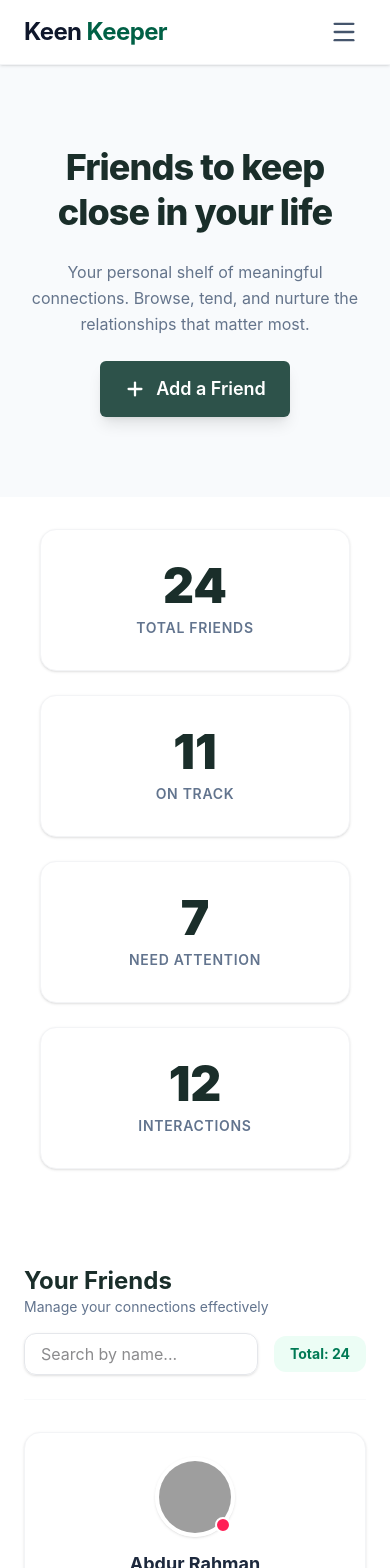
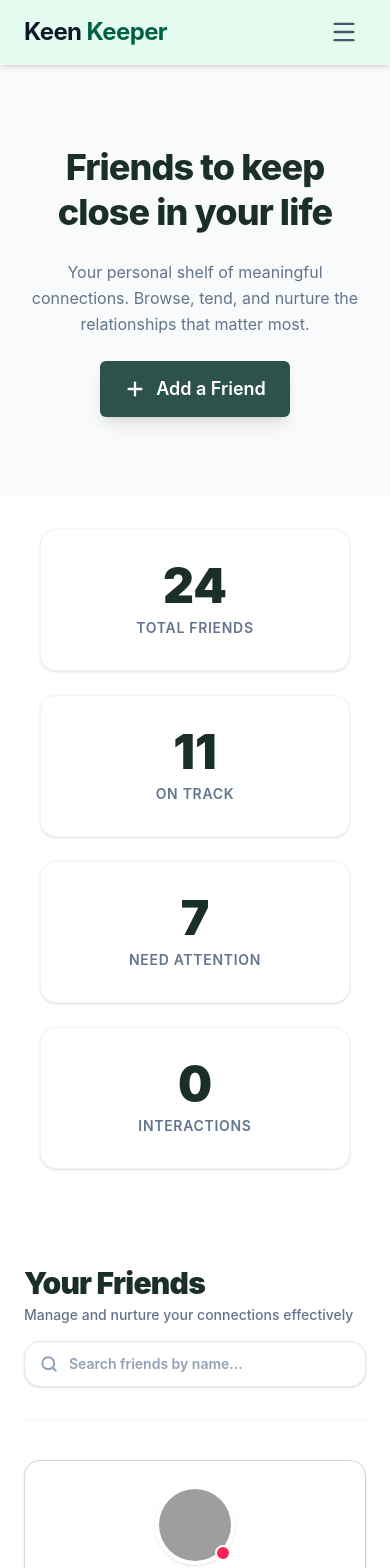
Before and after one commit to moheuddinalusama/Keen-Keeper, a React (Vite) app: page / in a window 390 px wide. Shown: the top 1568 px of the page. Built offline with nearby package versions, Linux system fonts and the light colour scheme; grey boxes are pictures that could not be loaded.

Commit message:
enhance UI/UX with professional typography, glassmorphism navbar, and refined footer

```diff
--- a/src/components/Footer.jsx
+++ b/src/components/Footer.jsx
@@ -35,7 +35,16 @@ const Footer = () => {
         </div>
         <div className="w-full border-t border-emerald-800/50 pt-8 flex flex-col md:flex-row justify-between items-center text-sm text-emerald-100/50 gap-4">
           <p>© 2026 KeenKeeper. All rights reserved.</p>
-          <p>moheuddim alusama</p>
+
+
+
+<p className="max-w-xl text-emerald-200 text-sm md:text-base leading-relaxed mb-10">
+            Designed and Developed by <span className="text-white font-bold">Moheuddin Al Usama</span>
+
+          </p>
+
+
+
           <div className="flex gap-6">
             <a href="#" className="hover:text-white transition-colors">Privacy Policy</a>
             <a href="#" className="hover:text-white transition-colors">Terms of Service</a>
--- a/src/components/FriendCard.jsx
+++ b/src/components/FriendCard.jsx
@@ -14,7 +14,7 @@ const FriendCard = ({ friend }) => {
   return (
 
     <Link to={`/friend/${friend.id}`} className="block h-full group">
-      <div className="bg-white p-6 rounded-2xl border border-gray-100 shadow-sm hover:shadow-md hover:border-emerald-100 transition-all h-full flex flex-col items-center text-center">
+      <div className="bg-white p-6 rounded-2xl border border-gray-300 shadow-sm hover:shadow-md hover:border-emerald-100 transition-all h-full flex flex-col items-center text-center">
 
         <div className="relative mb-4">
           <img
--- a/src/components/Navbar.jsx
+++ b/src/components/Navbar.jsx
@@ -12,7 +12,7 @@ const Navbar = () => {
   ];
 
   return (
-    <nav className="bg-white border-b border-gray-100 shadow-sm sticky top-0 z-50">
+    <nav className="bg-emerald-100/60 backdrop-blur-md border-b border-gray-100 shadow-md sticky top-0 z-50">
       <div className="mx-auto px-6 lg:px-8">
         <div className="flex justify-between h-16 items-center">
 
--- a/src/pages/Home.jsx
+++ b/src/pages/Home.jsx
@@ -5,13 +5,34 @@ import StatsCards from '../components/StatsCards';
 import FriendCard from '../components/FriendCard';
 import Footer from '../components/Footer';
 
+
+const SearchIcon = ({ size = 20 }) => (
+  <svg
+    xmlns="http://www.w3.org/2000/svg"
+    width={size}
+    height={size}
+    viewBox="0 0 24 24"
+    fill="none"
+    stroke="currentColor"
+    strokeWidth="2.5"
+    strokeLinecap="round"
+    strokeLinejoin="round"
+    className="lucide lucide-search"
+  >
+    <circle cx="11" cy="11" r="8" />
+    <path d="m21 21-4.3-4.3" />
+  </svg>
+);
+
 const Home = () => {
   const [friends, setFriends] = useState([]);
   const [filteredFriends, setFilteredFriends] = useState([]);
   const [loading, setLoading] = useState(true);
   const [searchTerm, setSearchTerm] = useState('');
+  const [interactionCount, setInteractionCount] = useState(0);
 
   useEffect(() => {
+
     fetch('/friends.json')
       .then((res) => {
         if (!res.ok) throw new Error('Network response was not ok');
@@ -23,9 +44,13 @@ const Home = () => {
         setLoading(false);
       })
       .catch((err) => {
-        console.error("ডাটা লোড করতে সমস্যা হয়েছে:", err);
+        console.error("data load probleme", err);
         setLoading(false);
       });
+
+
+    const savedTimeline = JSON.parse(localStorage.getItem('global_timeline')) || [];
+    setInteractionCount(savedTimeline.length);
   }, []);
 
 
@@ -40,54 +65,75 @@ const Home = () => {
     total: friends.length,
     onTrack: friends.filter(f => f.status === 'on-track').length,
     needAttention: friends.filter(f => f.status === 'overdue').length,
-    interactions: 12
+    interactions: interactionCount
   };
 
   return (
-    <div className="min-h-screen bg-white flex flex-col">
+    <div className="min-h-screen bg-white flex flex-col font-sans">
       <Navbar />
 
       <main className="flex-grow">
         <Herosection />
 
         <div className="max-w-7xl mx-auto px-6 lg:px-10 pb-20">
+
           <StatsCards statsData={stats} />
 
           <div className="mt-16">
 
-            <div className="flex flex-col md:flex-row justify-between items-start md:items-center mb-8 gap-4 border-b border-gray-50 pb-6">
+            <div className="flex flex-col md:flex-row justify-between items-start md:items-center mb-10 gap-4 border-b border-gray-100 pb-8 transition-all duration-500">
               <div>
-                <h2 className="text-2xl font-bold text-[#1a2e2a]">Your Friends</h2>
-                <p className="text-slate-500 text-sm">Manage your connections effectively</p>
+                <h2 className="text-3xl font-black text-[#1a2e2a] tracking-tight">Your Friends</h2>
+                <p className="text-slate-500 text-sm mt-1 font-medium">Manage and nurture your connections effectively</p>
               </div>
 
               <div className="flex items-center gap-4 w-full md:w-auto">
-                <input
-                  type="text"
-                  placeholder="Search by name..."
-                  className="px-4 py-2 border border-gray-200 rounded-xl focus:outline-none focus:ring-2 focus:ring-emerald-500 w-full md:w-64 shadow-sm"
-                  onChange={(e) => setSearchTerm(e.target.value)}
-                />
-                <span className="bg-emerald-50 text-emerald-700 px-4 py-2 rounded-xl text-sm font-bold whitespace-nowrap">
+
+                <div className="relative group w-full md:w-80">
+                  <div className="absolute inset-y-0 left-0 pl-4 flex items-center pointer-events-none text-slate-400 group-focus-within:text-emerald-600 transition-colors">
+                    <SearchIcon size={18} />
+                  </div>
+                  <input
+                    type="text"
+                    placeholder="Search friends by name..."
+                    className="w-full pl-11 pr-5 py-3 bg-white border border-gray-200 rounded-2xl text-sm font-semibold text-slate-700 placeholder:text-slate-400 focus:outline-none focus:ring-4 focus:ring-emerald-500/10 focus:border-emerald-500 transition-all shadow-sm hover:border-gray-300"
+                    onChange={(e) => setSearchTerm(e.target.value)}
+                  />
+                </div>
+
+
+                <div className="hidden sm:flex items-center gap-2 bg-emerald-50 text-emerald-700 px-5 py-3 rounded-2xl text-[10px] font-black uppercase tracking-widest border border-emerald-100 shadow-sm whitespace-nowrap">
+                  <span className="relative flex h-2 w-2">
+                    <span className="animate-ping absolute inline-flex h-full w-full rounded-full bg-emerald-400 opacity-75"></span>
+                    <span className="relative inline-flex rounded-full h-2 w-2 bg-emerald-500"></span>
+                  </span>
                   Total: {filteredFriends.length}
-                </span>
+                </div>
               </div>
             </div>
 
             {loading ? (
-              <div className="flex flex-col justify-center items-center py-20">
-                <div className="animate-spin rounded-full h-12 w-12 border-b-2 border-emerald-800"></div>
-                <p className="ml-4 mt-4 text-slate-500">Loading your connections...</p>
+              <div className="flex flex-col justify-center items-center py-32 transition-opacity duration-500 opacity-100">
+                <div className="animate-spin rounded-full h-14 w-14 border-t-4 border-b-4 border-emerald-800 border-t-emerald-800/10 border-b-emerald-800/10 border-l-emerald-800"></div>
+                <p className="mt-6 text-slate-400 font-bold animate-pulse tracking-wide text-sm">Loading your connections...</p>
               </div>
             ) : filteredFriends.length > 0 ? (
-              <div className="grid grid-cols-1 sm:grid-cols-2 md:grid-cols-3 lg:grid-cols-4 gap-8">
+
+              <div className="grid grid-cols-1 sm:grid-cols-2 lg:grid-cols-4 gap-8 animate-in fade-in slide-in-from-bottom-4 duration-700">
                 {filteredFriends.map((friend) => (
                   <FriendCard key={friend.id} friend={friend} />
                 ))}
               </div>
             ) : (
-              <div className="text-center py-20 bg-slate-50 rounded-3xl border border-dashed border-slate-200">
-                <p className="text-slate-400">No friends found with that name.</p>
+
+              <div className="text-center py-24 bg-slate-50 rounded-[2rem] border-2 border-dashed border-slate-200 animate-in fade-in duration-500">
+                <div className="text-slate-300 mb-6 flex justify-center">
+                   <svg size={48} fill="none" viewBox="0 0 24 24" stroke="currentColor" strokeWidth={1.5} className="w-16 h-16">
+                      <path strokeLinecap="round" strokeLinejoin="round" d="M17 20h5v-2a3 3 0 00-5.356-1.857M17 20H7m10 0v-2c0-.656-.126-1.283-.356-1.857M7 20H2v-2a3 3 0 015.356-1.857M7 20v-2c0-.656.126-1.283.356-1.857m0 0a5.002 5.002 0 019.288 0M15 7a3 3 0 11-6 0 3 3 0 016 0zm6 3a2 2 0 11-4 0 2 2 0 014 0zM7 10a2 2 0 11-4 0 2 2 0 014 0z" />
+                   </svg>
+                </div>
+                <p className="text-slate-400 font-bold text-lg tracking-wide">No friends found with that name.</p>
+                <p className="text-slate-300 text-sm mt-1 font-medium">Try a different search term or check spelling.</p>
               </div>
             )}
           </div>
```
Also changed, not shown: src/pages/FriendDetails.jsx (+9 -9 lines).
